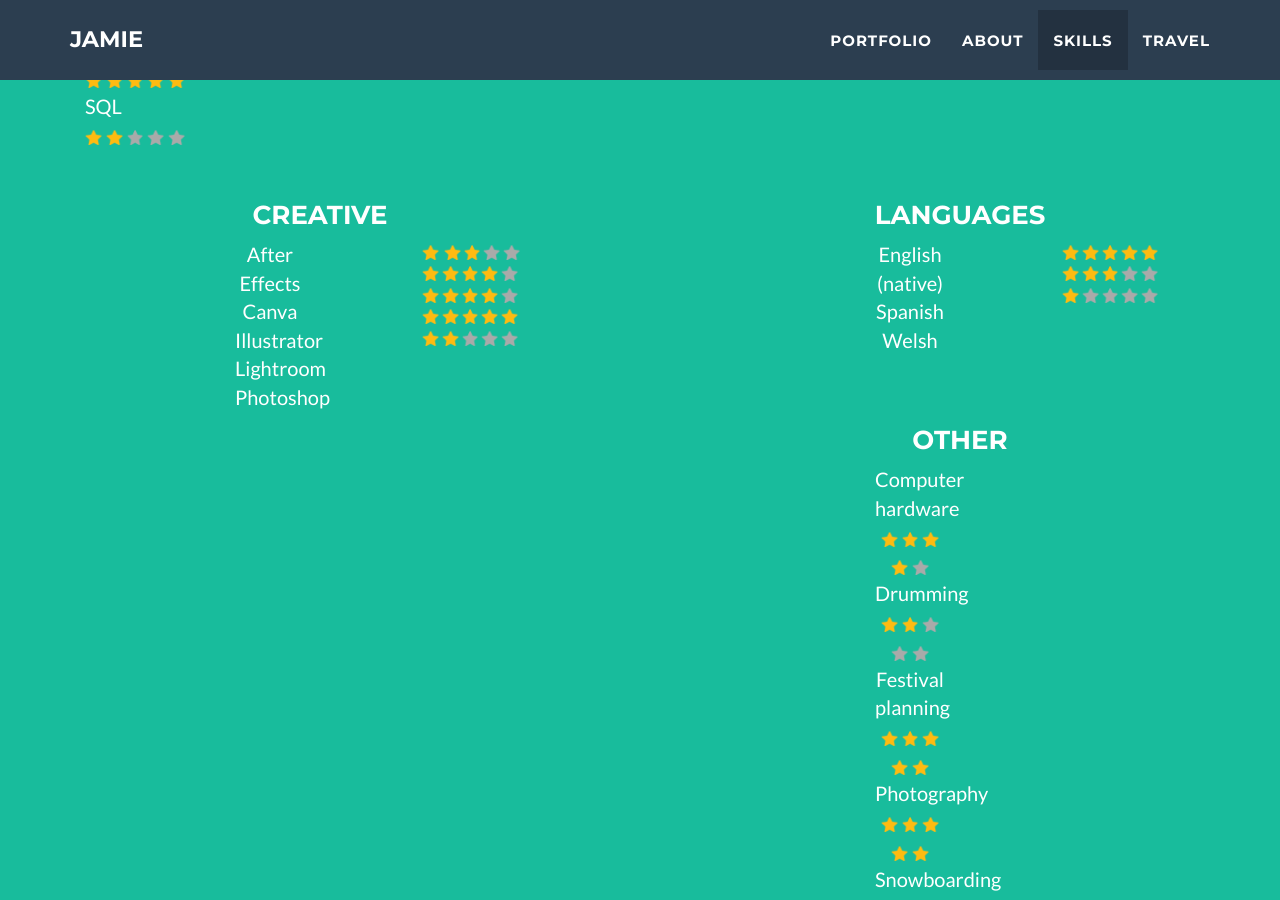
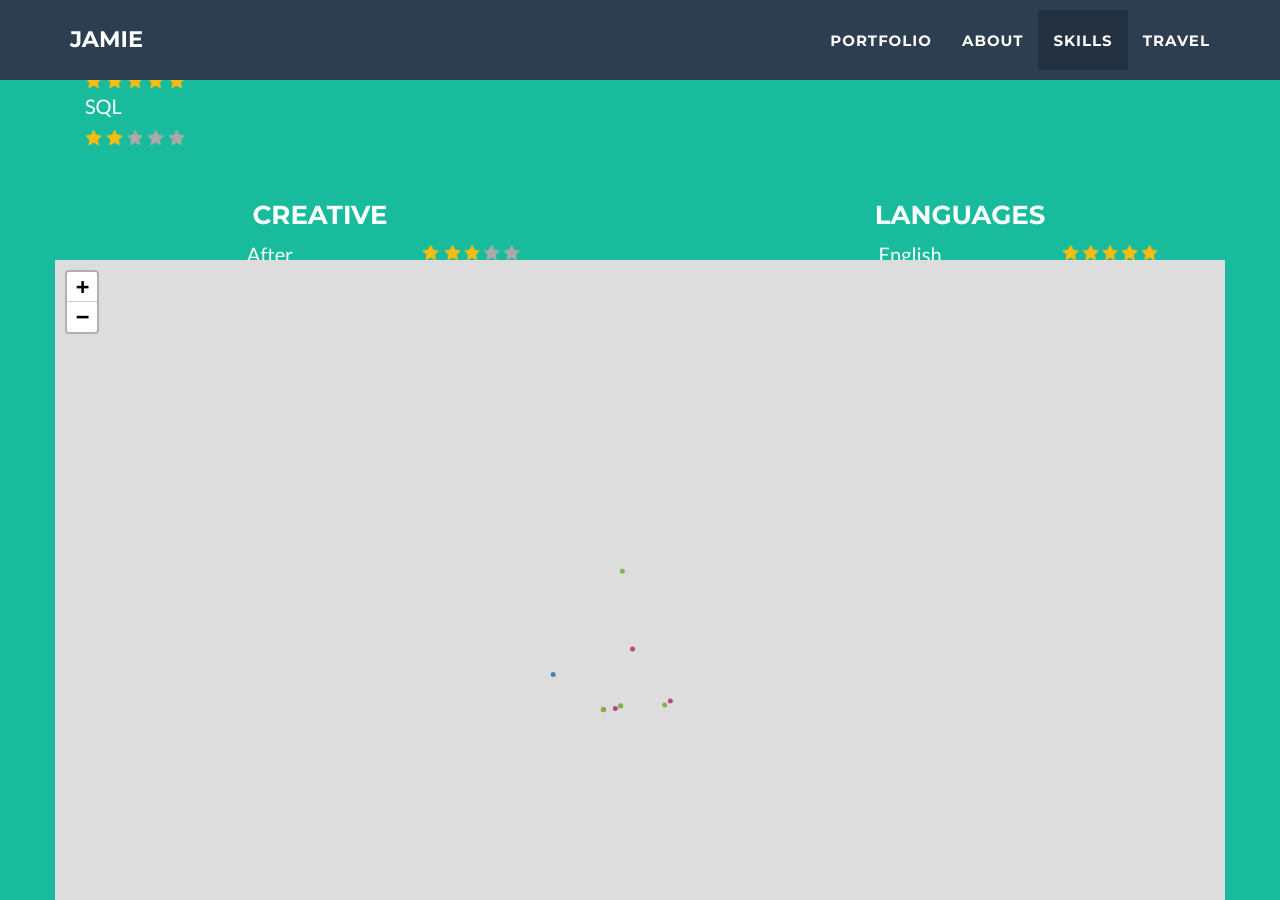
Before and after one commit to jamiedumayne/jamiedumayne.github.io, a Jekyll site: the page built from _posts/2014-07-18-project-1.markdown, in a window 1280 px wide and 900 px high, scrolled down 2604 px. Built offline with Jekyll 4.4.1, drawn with Linux system fonts in a browser that asks for light colours; nearby versions of some CDN libraries; a script that is not in the unit is left out.

Commit message:
Update travel.html

```diff
--- a/_includes/travel.html
+++ b/_includes/travel.html
@@ -6,9 +6,10 @@
         <h2>Travel</h2>
         <hr class="star-light">
         <p>I've traveled and worked in a lot of different places. Below you can see a map of where I've been. My favourite places would either be Canada or South Korea.
-        <link href="img/website_map.html" rel="import" />
         </p>
-
+      </div>
+      <div style="width:100%; padding-bottom:56.25%; position:relative;">
+        <iframe src="img/website_map.html" style="position:absolute; top:0p; left:0px; width:100%; height:100%; border: none; overflow: hidden;"></iframe>
       </div>
     </div>
   </div>
```
